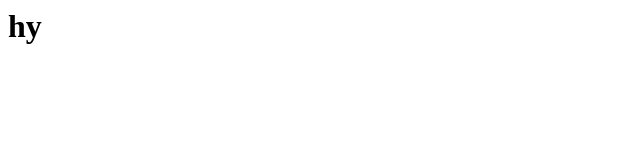
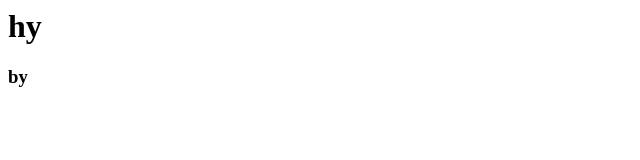
Before and after one commit to Zaib10/Testing-CRUD, a plain HTML site: page index.html in a window 1280 px wide. Shown: the full height of the page, 0-640 px from the left. Drawn offline with Linux system fonts and the light colour scheme.

Commit message:
index.html  file added

```diff
--- a/index.html
+++ b/index.html
@@ -1 +1,2 @@
 <h1>hy</h1>
+<h3> by</h3>
```
